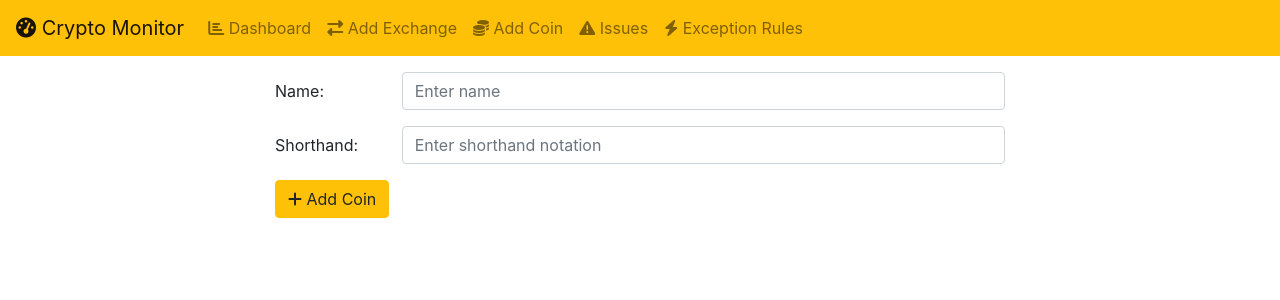
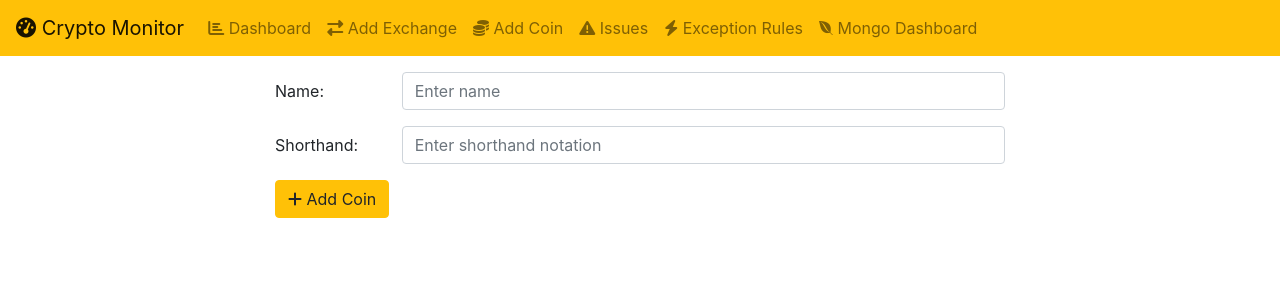
Before and after one commit to Drevanoorschot/DSCryptoMonitor, a Django app: page /add_coin in a window 1280 px wide. Shown: the top 300 px of the page. Run offline with Django 4.2, Linux system fonts and the light colour scheme; data that the repository does not hold is empty; some libraries are stand-ins or nearby versions.

Commit message:
Add Mongo Dashboard button and change timestamp format to iso

```diff
--- a/scraper/dtos.py
+++ b/scraper/dtos.py
@@ -9,7 +9,7 @@ class DataSet:
 
     def convert_to_dict(self):
         return {
-            'timestamp': int(datetime.datetime.utcnow().timestamp()),
+            'timestamp': datetime.datetime.utcnow().isoformat(),
             'record': {
                 'exchanges': list(map(lambda e: e.convert_to_dict(), self.exchanges)),
                 'trades': list(map(lambda t: t.convert_to_dict(), self.trades)),
--- a/templates/base.html
+++ b/templates/base.html
@@ -48,6 +48,9 @@
             <li class="nav-item">
                 <a class="nav-link" href="{% url 'rules' %}"><i class="fas fa-bolt"></i> Exception Rules</a>
             </li>
+            <li class="nav-item">
+                <a class="nav-link" href="http://localhost:8081/db/cryptomonitor/records"><i class="fab fa-envira"></i> Mongo Dashboard</a>
+            </li>
         </ul>
     </div>
 </nav>
```
